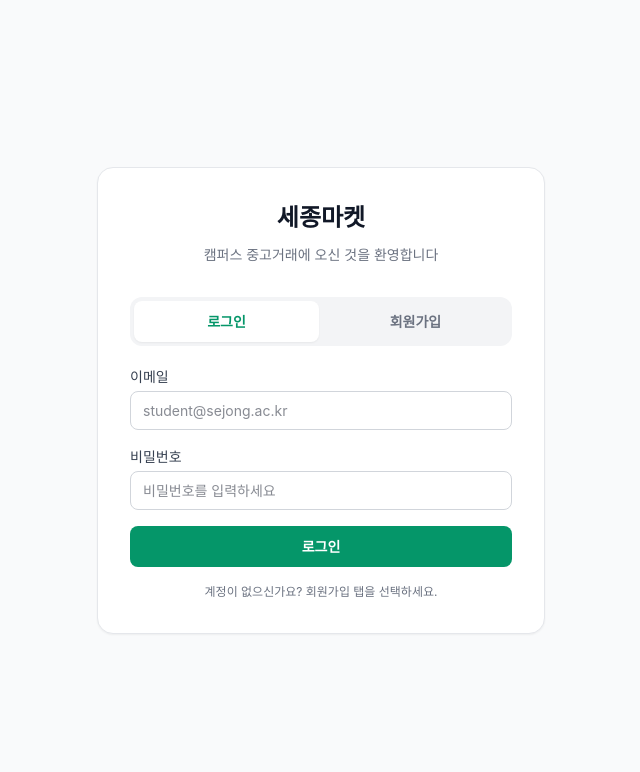
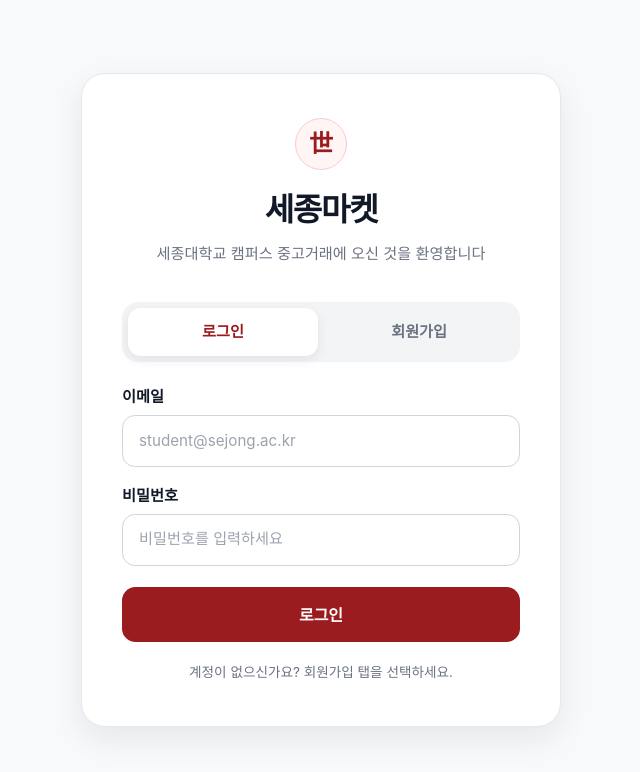
Before and after one commit to Sejong-market/sejong_market_front, a React (Vite) app: page /login in a window 1280 px wide. Shown: the top 772 px of the page, without its empty margins (319-959 px from the left). Built offline with nearby package versions, Linux system fonts and the light colour scheme; no server answers.

Commit message:
style: 로그인 페이지 세종마켓 테마 적용

```diff
--- a/src/pages/Login/Login.css
+++ b/src/pages/Login/Login.css
@@ -3,129 +3,179 @@
   min-height: 100vh;
   align-items: center;
   justify-content: center;
-  background-color: #f9fafb;
-  padding: 0 1rem;
+  background-color: #f8f9fb;
+  padding: 2rem 1rem;
 }
 
 .login-card {
   width: 100%;
-  max-width: 28rem;
-  border-radius: 1rem;
+  max-width: 30rem;
+  border-radius: 1.5rem;
   border: 1px solid #e5e7eb;
   background-color: #fff;
-  padding: 2rem;
-  box-shadow: 0 1px 2px rgba(0, 0, 0, 0.05);
+  padding: 2.75rem 2.5rem;
+  box-shadow: 0 12px 30px rgba(15, 23, 42, 0.08);
+}
+
+.login-card__logo {
+  display: flex;
+  width: 3.25rem;
+  height: 3.25rem;
+  align-items: center;
+  justify-content: center;
+  margin: 0 auto 1rem;
+  border-radius: 999px;
+  border: 1px solid #fecaca;
+  background-color: #fff5f5;
+  color: #9a1c1f;
+  font-size: 1.5rem;
+  font-weight: 800;
 }
 
 .login-card__title {
-  margin-bottom: 0.5rem;
+  margin: 0 0 0.5rem;
   text-align: center;
-  font-size: 1.5rem;
-  font-weight: 700;
+  font-size: 2rem;
+  font-weight: 800;
+  letter-spacing: -0.04em;
   color: #111827;
 }
 
 .login-card__subtitle {
-  margin-bottom: 2rem;
+  margin: 0 0 2.25rem;
   text-align: center;
-  font-size: 0.875rem;
+  font-size: 0.95rem;
+  line-height: 1.6;
   color: #6b7280;
+}
+
+.login-form__tabs {
+  display: grid;
+  grid-template-columns: repeat(2, 1fr);
+  gap: 0.35rem;
+  margin-bottom: 1.5rem;
+  border-radius: 1rem;
+  background-color: #f3f4f6;
+  padding: 0.35rem;
+}
+
+.login-form__tab {
+  border: none;
+  border-radius: 0.8rem;
+  background-color: transparent;
+  padding: 0.8rem 0;
+  font-size: 0.95rem;
+  font-weight: 700;
+  color: #6b7280;
+  cursor: pointer;
+  transition: all 0.15s ease;
+}
+
+.login-form__tab:hover {
+  color: #9a1c1f;
+}
+
+.login-form__tab--active {
+  background-color: #fff;
+  color: #9a1c1f;
+  box-shadow: 0 4px 12px rgba(15, 23, 42, 0.08);
 }
 
 .login-form {
   display: flex;
   flex-direction: column;
-  gap: 1rem;
+  gap: 1.1rem;
 }
 
 .login-form__label {
   display: block;
-  margin-bottom: 0.25rem;
-  font-size: 0.875rem;
-  font-weight: 500;
-  color: #374151;
+  margin-bottom: 0.4rem;
+  font-size: 0.95rem;
+  font-weight: 600;
+  color: #111827;
 }
 
 .login-form__input {
   width: 100%;
-  border-radius: 0.5rem;
+  box-sizing: border-box;
+  border-radius: 0.8rem;
   border: 1px solid #d1d5db;
-  padding: 0.5rem 0.75rem;
-  font-size: 0.875rem;
-  box-sizing: border-box;
+  background-color: #fff;
+  padding: 0.85rem 1rem;
+  font-size: 0.95rem;
+  color: #111827;
+  transition: border-color 0.15s ease, box-shadow 0.15s ease;
+}
+
+.login-form__input::placeholder {
+  color: #9ca3af;
 }
 
 .login-form__input:focus {
-  border-color: #059669;
+  border-color: #9a1c1f;
   outline: none;
-  box-shadow: 0 0 0 1px #059669;
+  box-shadow: 0 0 0 3px rgba(154, 28, 31, 0.12);
 }
 
 .login-form__error {
-  font-size: 0.875rem;
+  margin: 0;
+  border-radius: 0.75rem;
+  background-color: #fef2f2;
+  padding: 0.75rem 0.9rem;
+  font-size: 0.85rem;
   color: #dc2626;
 }
 
+.login-form__success {
+  margin: 0;
+  border-radius: 0.75rem;
+  background-color: #f0fdf4;
+  padding: 0.75rem 0.9rem;
+  font-size: 0.85rem;
+  color: #15803d;
+}
+
 .login-form__submit {
+  margin-top: 0.25rem;
   border: none;
-  border-radius: 0.5rem;
-  background-color: #059669;
-  padding: 0.625rem 1rem;
-  font-size: 0.875rem;
-  font-weight: 600;
+  border-radius: 0.85rem;
+  background-color: #9a1c1f;
+  padding: 0.95rem 1rem;
+  font-size: 1rem;
+  font-weight: 800;
   color: #fff;
   cursor: pointer;
-  transition: background-color 0.15s;
+  transition: background-color 0.15s ease, transform 0.15s ease;
 }
 
 .login-form__submit:hover:not(:disabled) {
-  background-color: #047857;
+  background-color: #7a1315;
+  transform: translateY(-1px);
 }
 
 .login-form__submit:disabled {
   cursor: not-allowed;
-  opacity: 0.6;
-}
-.login-form__tabs {
-  display: grid;
-  grid-template-columns: repeat(2, 1fr);
-  gap: 0.25rem;
-  margin-bottom: 1.25rem;
-  border-radius: 0.75rem;
-  background-color: #f3f4f6;
-  padding: 0.25rem;
-}
-
-.login-form__tab {
-  border: none;
-  border-radius: 0.5rem;
-  background-color: transparent;
-  padding: 0.625rem 0;
-  font-size: 0.875rem;
-  font-weight: 600;
-  color: #6b7280;
-  cursor: pointer;
-  transition: all 0.15s;
-}
-
-.login-form__tab:hover {
-  color: #059669;
-}
-
-.login-form__tab--active {
-  background-color: #fff;
-  color: #059669;
-  box-shadow: 0 1px 2px rgba(0, 0, 0, 0.05);
-}
-
-.login-form__success {
-  font-size: 0.875rem;
-  color: #059669;
+  opacity: 0.65;
 }
 
 .login-form__helper {
-  margin-top: 1rem;
+  margin-top: 1.25rem;
   text-align: center;
-  font-size: 0.75rem;
+  font-size: 0.85rem;
   color: #6b7280;
 }
+
+@media (max-width: 480px) {
+  .login-card {
+    padding: 2rem 1.5rem;
+    border-radius: 1.25rem;
+  }
+
+  .login-card__title {
+    font-size: 1.75rem;
+  }
+
+  .login-card__subtitle {
+    font-size: 0.875rem;
+  }
+}
--- a/src/pages/Login/Login.jsx
+++ b/src/pages/Login/Login.jsx
@@ -5,8 +5,15 @@ export default function Login() {
   return (
     <div className="login-page">
       <div className="login-card">
+        <div className="login-card__logo">
+          <span>世</span>
+        </div>
+
         <h1 className="login-card__title">세종마켓</h1>
-        <p className="login-card__subtitle">캠퍼스 중고거래에 오신 것을 환영합니다</p>
+        <p className="login-card__subtitle">
+          세종대학교 캠퍼스 중고거래에 오신 것을 환영합니다
+        </p>
+
         <LoginForm />
       </div>
     </div>
```
